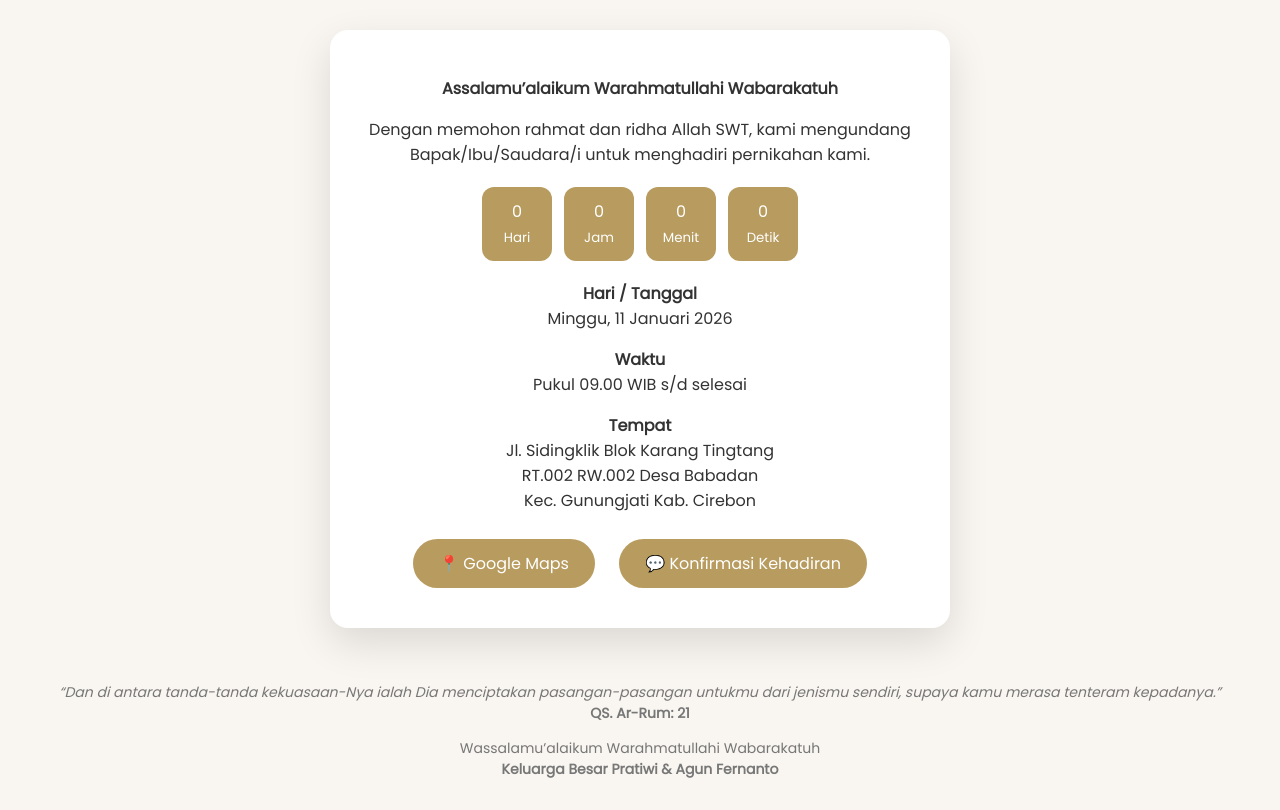
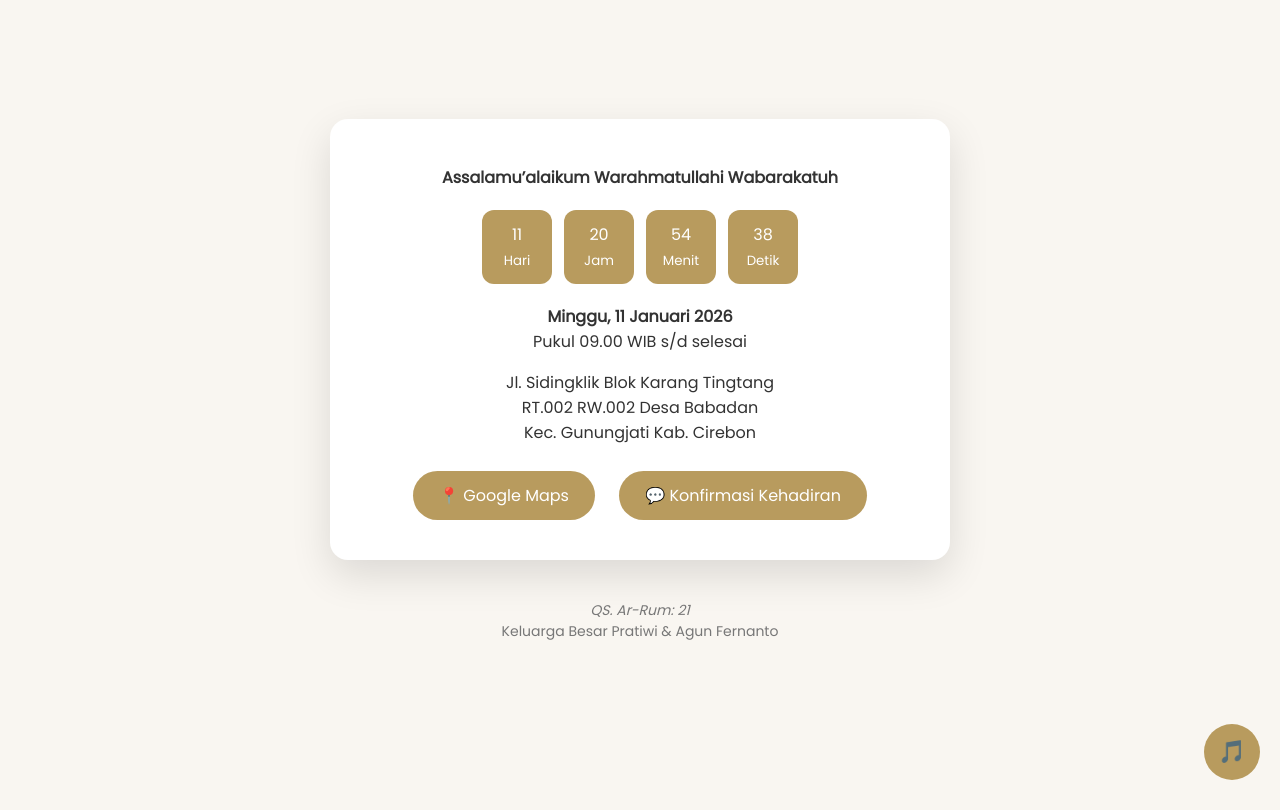
Before and after one commit to abdurrahman921/pratiwi-agun, a plain HTML site: page docs/index.html in a window 1280 px wide. Both pictures are taken after a click on the button "💌 Buka Undangan". Drawn offline with nearby package versions, Linux system fonts and the light colour scheme.

Commit message:
Update index.html

```diff
--- a/docs/index.html
+++ b/docs/index.html
@@ -28,9 +28,6 @@ body{
 .cover{
   background:linear-gradient(135deg,#fdfbf6,#f3efe5);
 }
-  <button onclick="toggleMusic()" class="btn">
-  🎵 Putar / Hentikan Musik
-</button>
 .title{
   font-family:'Playfair Display',serif;
   font-size:34px;
@@ -42,7 +39,7 @@ body{
   margin:20px 0;
 }
 .btn{
-  margin-top:25px;
+  margin-top:20px;
   padding:14px 32px;
   border-radius:30px;
   border:none;
@@ -53,7 +50,6 @@ body{
 }
 .content{
   display:none;
-  animation:fadeIn 1.2s ease;
 }
 .card{
   background:white;
@@ -62,7 +58,6 @@ body{
   padding:30px;
   border-radius:18px;
   box-shadow:0 15px 40px rgba(0,0,0,.12);
-  animation:slideUp 1.2s ease;
 }
 .countdown{
   display:flex;
@@ -86,22 +81,34 @@ body{
   text-decoration:none;
   border-radius:30px;
 }
+.music-toggle{
+  position:fixed;
+  bottom:20px;
+  right:20px;
+  background:#b89b5e;
+  color:white;
+  border:none;
+  border-radius:50%;
+  width:56px;
+  height:56px;
+  font-size:22px;
+  cursor:pointer;
+  display:none;
+}
 .footer{
-  margin-top:40px;
+  margin:40px 0;
   font-size:14px;
   color:#777;
-}
-@keyframes fadeIn{
-  from{opacity:0}to{opacity:1}
-}
-@keyframes slideUp{
-  from{opacity:0;transform:translateY(40px)}
-  to{opacity:1;transform:translateY(0)}
 }
 </style>
 </head>
 
 <body>
+
+<!-- AUDIO LOKAL (AMAN) -->
+<audio id="music" loop preload="auto">
+  <source src="Janji_Suci_Yovie_Nuno.mp3.mp3" type="audio/mpeg">
+</audio>
 
 <!-- COVER -->
 <div class="cover" id="cover">
@@ -110,22 +117,11 @@ body{
   <button class="btn" onclick="openInvitation()">💌 Buka Undangan</button>
 </div>
 
-<!-- MUSIC -->
-<audio id="music" loop>
-  <source src="https://cdn.pixabay.com/download/audio/2022/03/15/Janji_Suci_Yovie_Nuno.mp3.mp3" type="audio/mpeg">
-</audio>
-
 <!-- CONTENT -->
 <div class="content" id="content">
   <div class="card">
     <p><strong>Assalamu’alaikum Warahmatullahi Wabarakatuh</strong></p>
 
-    <p>
-      Dengan memohon rahmat dan ridha Allah SWT, kami mengundang
-      Bapak/Ibu/Saudara/i untuk menghadiri pernikahan kami.
-    </p>
-
-    <!-- COUNTDOWN -->
     <div class="countdown">
       <div class="time-box"><div id="days">0</div><small>Hari</small></div>
       <div class="time-box"><div id="hours">0</div><small>Jam</small></div>
@@ -133,59 +129,72 @@ body{
       <div class="time-box"><div id="seconds">0</div><small>Detik</small></div>
     </div>
 
-    <p><strong>Hari / Tanggal</strong><br>
-    Minggu, 11 Januari 2026</p>
-
-    <p><strong>Waktu</strong><br>
+    <p><strong>Minggu, 11 Januari 2026</strong><br>
     Pukul 09.00 WIB s/d selesai</p>
 
-    <p><strong>Tempat</strong><br>
+    <p>
     Jl. Sidingklik Blok Karang Tingtang<br>
     RT.002 RW.002 Desa Babadan<br>
     Kec. Gunungjati Kab. Cirebon
     </p>
 
-    <a class="map-btn" href="https://maps.app.goo.gl/J8i1hd63te24FdHf6" target="_blank">
+    <a class="map-btn" href="https://https://maps.app.goo.gl/1F8CGqNtedSdN1NK6" target="_blank">
       📍 Google Maps
     </a>
 
-    <!-- WHATSAPP RSVP -->
-    <a class="wa-btn" href="https://wa.me/6289636455892?text=Assalamu’alaikum,%20insyaAllah%20saya%20akan%20hadir%20di%20pernikahan%20Pratiwi%20&%20Agun" target="_blank">
+    <a class="wa-btn" href="https://wa.me/6289636455892" target="_blank">
       💬 Konfirmasi Kehadiran
     </a>
-    <!-- GANTI NOMOR WA DI ATAS -->
   </div>
 
   <div class="footer">
-    <p><em>
-    “Dan di antara tanda-tanda kekuasaan-Nya ialah Dia menciptakan pasangan-pasangan
-    untukmu dari jenismu sendiri, supaya kamu merasa tenteram kepadanya.”
-    </em><br><strong>QS. Ar-Rum: 21</strong></p>
-
-    Wassalamu’alaikum Warahmatullahi Wabarakatuh<br>
-    <strong>Keluarga Besar Pratiwi & Agun Fernanto</strong>
+    <em>QS. Ar-Rum: 21</em><br>
+    Keluarga Besar Pratiwi & Agun Fernanto
   </div>
 </div>
 
+<!-- TOMBOL MUSIK -->
+<button class="music-toggle" id="musicBtn" onclick="toggleMusic()">🎵</button>
+
 <script>
-let playing = false;
 const music = document.getElementById("music");
+const btnMusic = document.getElementById("musicBtn");
+let isPlaying = false;
 
 function openInvitation(){
-  document.getElementById('cover').style.display='none';
-  document.getElementById('content').style.display='flex';
-  document.body.style.overflow='auto';
+  document.getElementById("cover").style.display="none";
+  document.getElementById("content").style.display="flex";
+  btnMusic.style.display="block";
+  document.body.style.overflow="auto";
+
+  // PLAY DI DALAM AKSI KLIK → AMAN BROWSER
+  music.volume = 0.7;
+  music.play();
+  isPlaying = true;
 }
 
 function toggleMusic(){
-  if(!playing){
+  if(isPlaying){
+    music.pause();
+    isPlaying = false;
+  } else {
     music.play();
-    playing = true;
-  } else {
-    music.pause();
-    playing = false;
+    isPlaying = true;
   }
 }
+
+// COUNTDOWN
+const target = new Date("2026-01-11T09:00:00").getTime();
+setInterval(()=>{
+  const now = new Date().getTime();
+  const diff = target - now;
+  if(diff > 0){
+    days.innerText = Math.floor(diff/(1000*60*60*24));
+    hours.innerText = Math.floor((diff%(1000*60*60*24))/(1000*60*60));
+    minutes.innerText = Math.floor((diff%(1000*60*60))/(1000*60));
+    seconds.innerText = Math.floor((diff%(1000*60))/1000);
+  }
+},1000);
 </script>
 
 </body>
```
